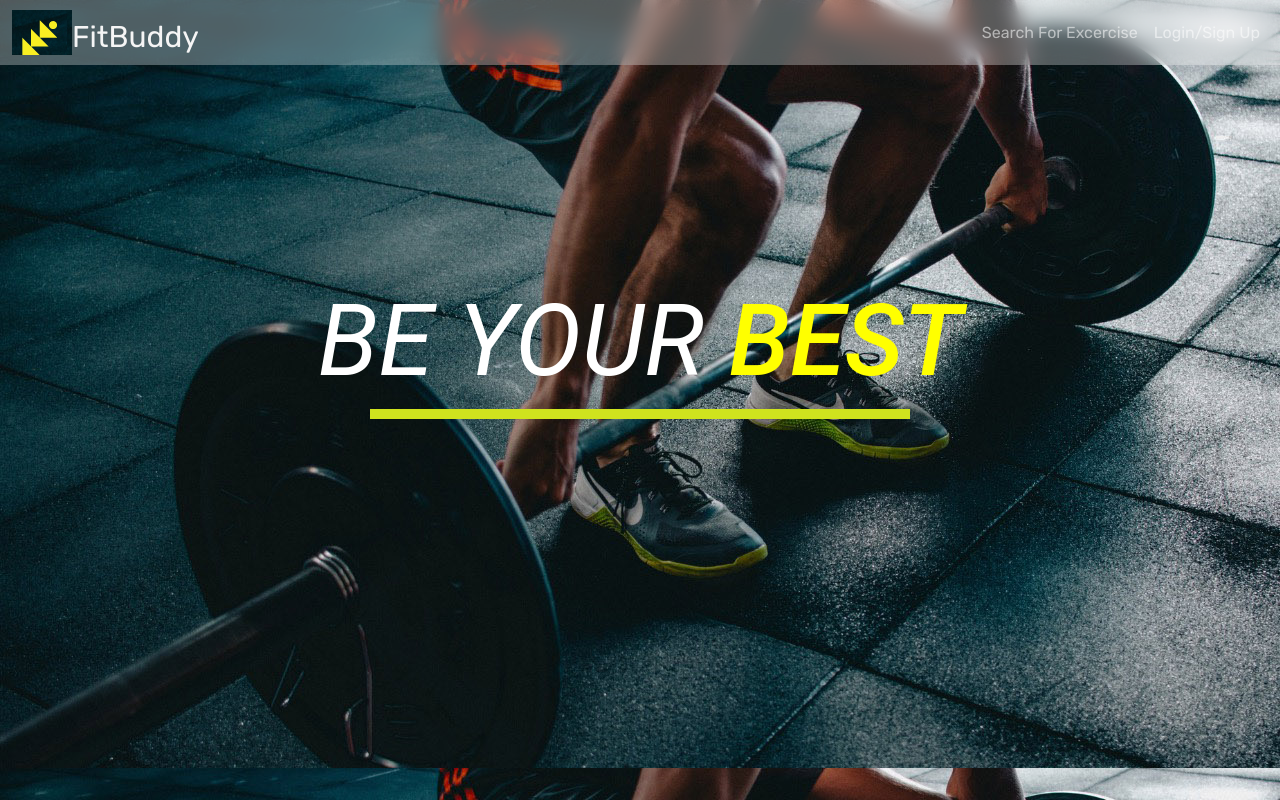
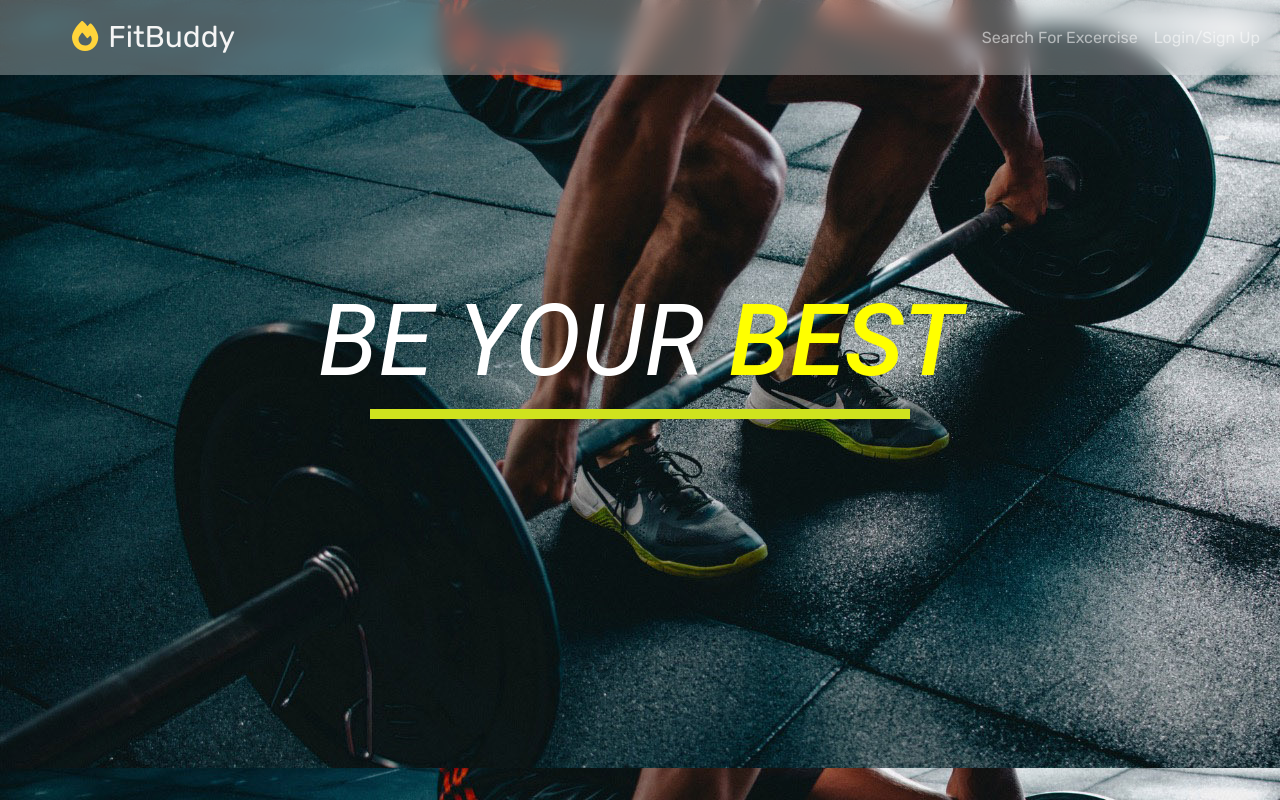
Before and after one commit to judy-her/fitbuddy-2, a React (Vite) app in the folder client/: page / in a window 1280 px wide. Built offline with nearby package versions, Linux system fonts and the light colour scheme.

Commit message:
added fontawesome packages, imported to navbar, and added icon

```diff
--- a/client/package.json
+++ b/client/package.json
@@ -11,6 +11,9 @@
   },
   "dependencies": {
     "@apollo/client": "^3.9.10",
+    "@fortawesome/fontawesome-svg-core": "^6.5.2",
+    "@fortawesome/free-solid-svg-icons": "^6.5.2",
+    "@fortawesome/react-fontawesome": "^0.2.0",
     "bootstrap": "^5.2.3",
     "graphql": "^16.8.1",
     "jwt-decode": "^4.0.0",
--- a/client/src/components/Navbar.jsx
+++ b/client/src/components/Navbar.jsx
@@ -1,4 +1,3 @@
-
 import { useState } from 'react';
 import { Link } from 'react-router-dom';
 import { Navbar, Nav, Container, Modal, Tab } from 'react-bootstrap';
@@ -6,7 +5,11 @@ import SignUpForm from './SignupForm';
 import LoginForm from './LoginForm';
 import '../styles/Navbar.css';
 
-import Auth from "../utils/auth";
+// import fontAwesome
+import { FontAwesomeIcon } from '@fortawesome/react-fontawesome';
+import { faFire } from '@fortawesome/free-solid-svg-icons';
+
+import Auth from '../utils/auth';
 
 const AppNavbar = () => {
   // set modal display state
@@ -14,29 +17,27 @@ const AppNavbar = () => {
 
   return (
     <>
-
       <Navbar variant="dark" expand="lg" className="navbar-morphism">
         <Container fluid>
-          <Navbar.Brand className="fitbuddy-name logoImg" as={Link} to="/">
-
+          <Navbar.Brand className="fitbuddy-name" as={Link} to="/">
+            <FontAwesomeIcon
+              icon={faFire}
+              style={{ color: '#FFD43B' }}
+              className="fire-icon"
+            />
             FitBuddy
           </Navbar.Brand>
           <Navbar.Toggle aria-controls="navbar" />
           <Navbar.Collapse id="navbar" className="d-flex flex-row-reverse">
             <Nav className="ml-auto d-flex">
-
               <Nav.Link as={Link} to="/search">
                 Search For Excercise
-
-
               </Nav.Link>
               {/* if user is logged in show saved exercises and logout */}
               {Auth.loggedIn() ? (
                 <>
                   <Nav.Link as={Link} to="/saved">
-
                     See Your Excercises
-
                   </Nav.Link>
                   <Nav.Link onClick={Auth.logout}>Logout</Nav.Link>
                 </>
--- a/client/src/styles/Navbar.css
+++ b/client/src/styles/Navbar.css
@@ -1,14 +1,3 @@
-.logoImg {
-  background-image: url('../../public/assets/logo.png');
-  width: 45px;
-  height: 45px;
-}
-
-/* .workoutImage {
-  background-image: url('../../public/assets/background.png');
-  height: 100vh;
-} */
-
 .fitbuddy-name {
   padding-left: 60px;
   font-size: 30px;
@@ -26,6 +15,6 @@
   backdrop-filter: blur(10px);
 }
 
-/* .nav-links {
-  color: white;
-} */
+.fire-icon {
+  padding-right: 10px;
+}
```
